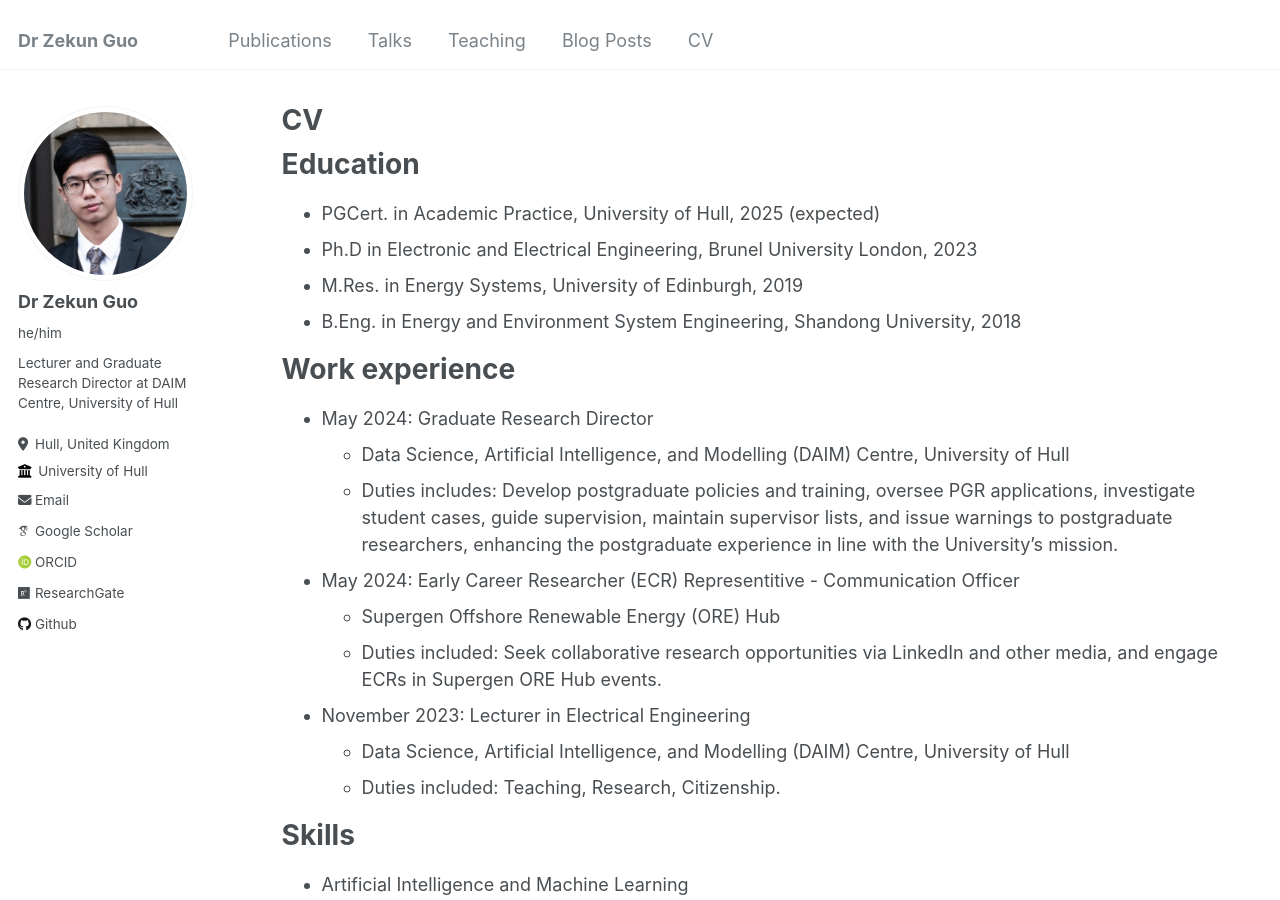
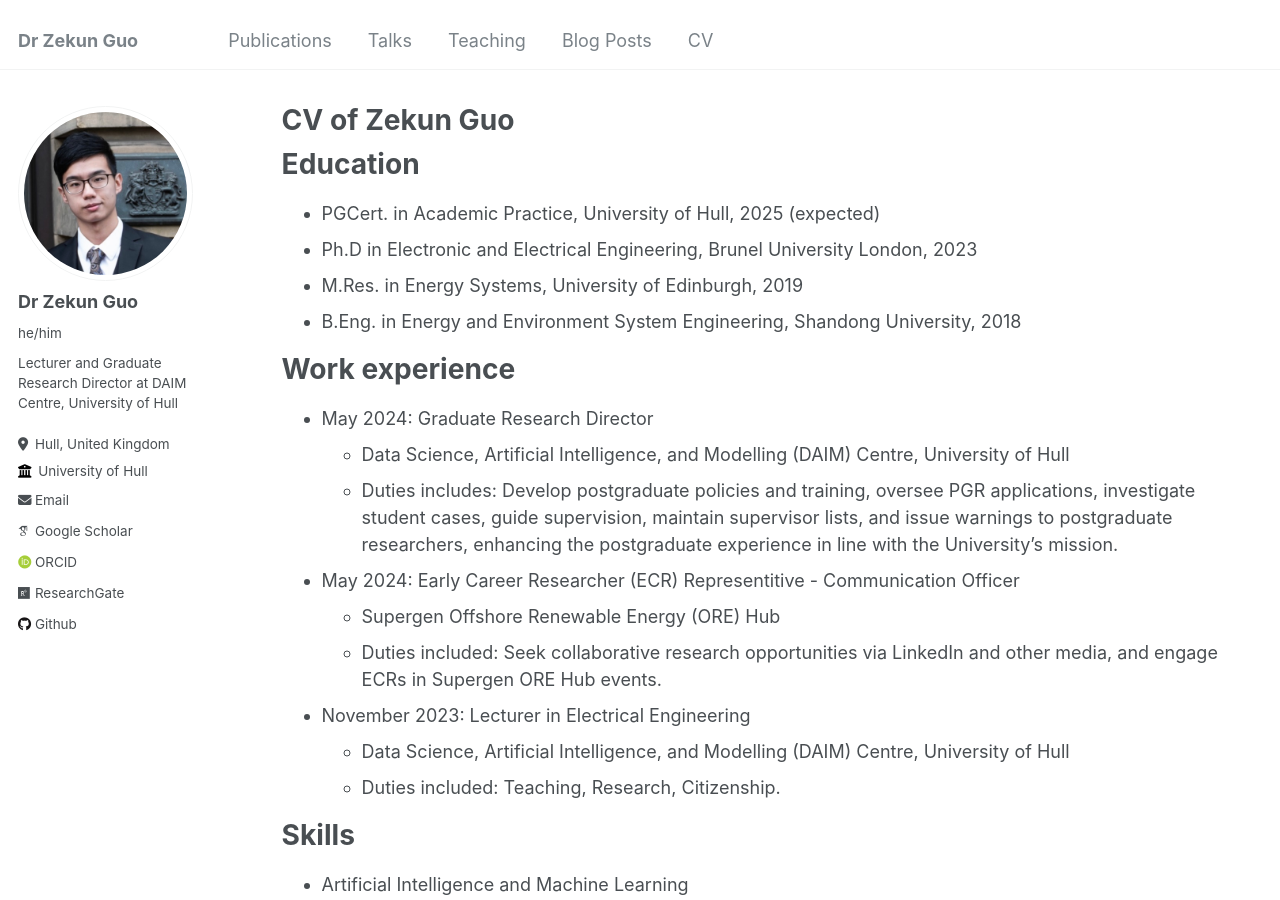
Before and after one commit to drzekunguo/drzekunguo.github.io, a Jekyll site: the page built from _pages/cv.md, in a window 1280 px wide and 900 px high. Built offline with Jekyll 4.4.1, drawn with Linux system fonts in a browser that asks for light colours; some web fonts are replaced.

Commit message:
Update cv.md

```diff
--- a/_pages/cv.md
+++ b/_pages/cv.md
@@ -1,6 +1,6 @@
 ---
 layout: archive
-title: "CV"
+title: "CV of Zekun Guo"
 permalink: /cv/
 author_profile: true
 redirect_from:
```
